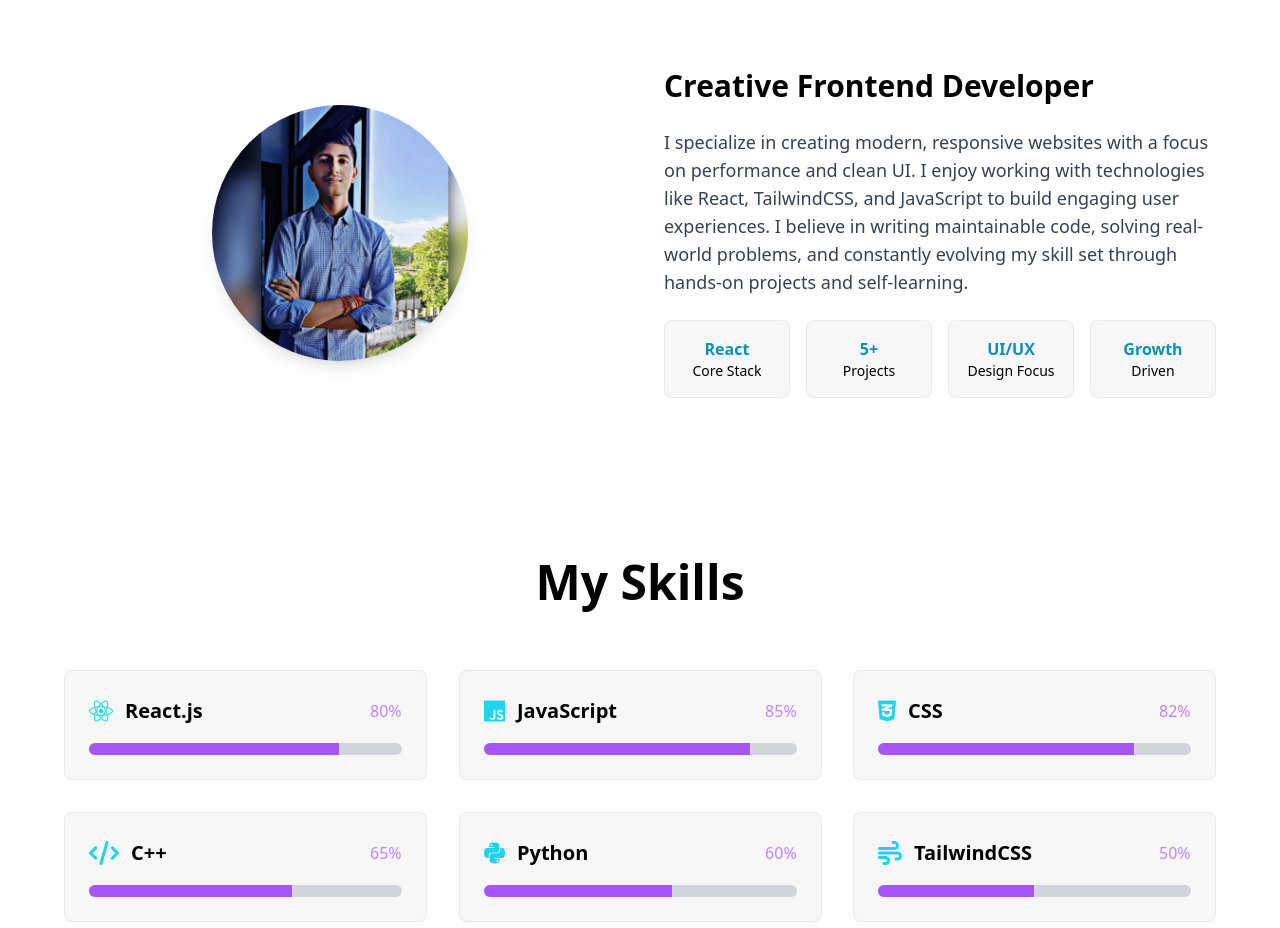
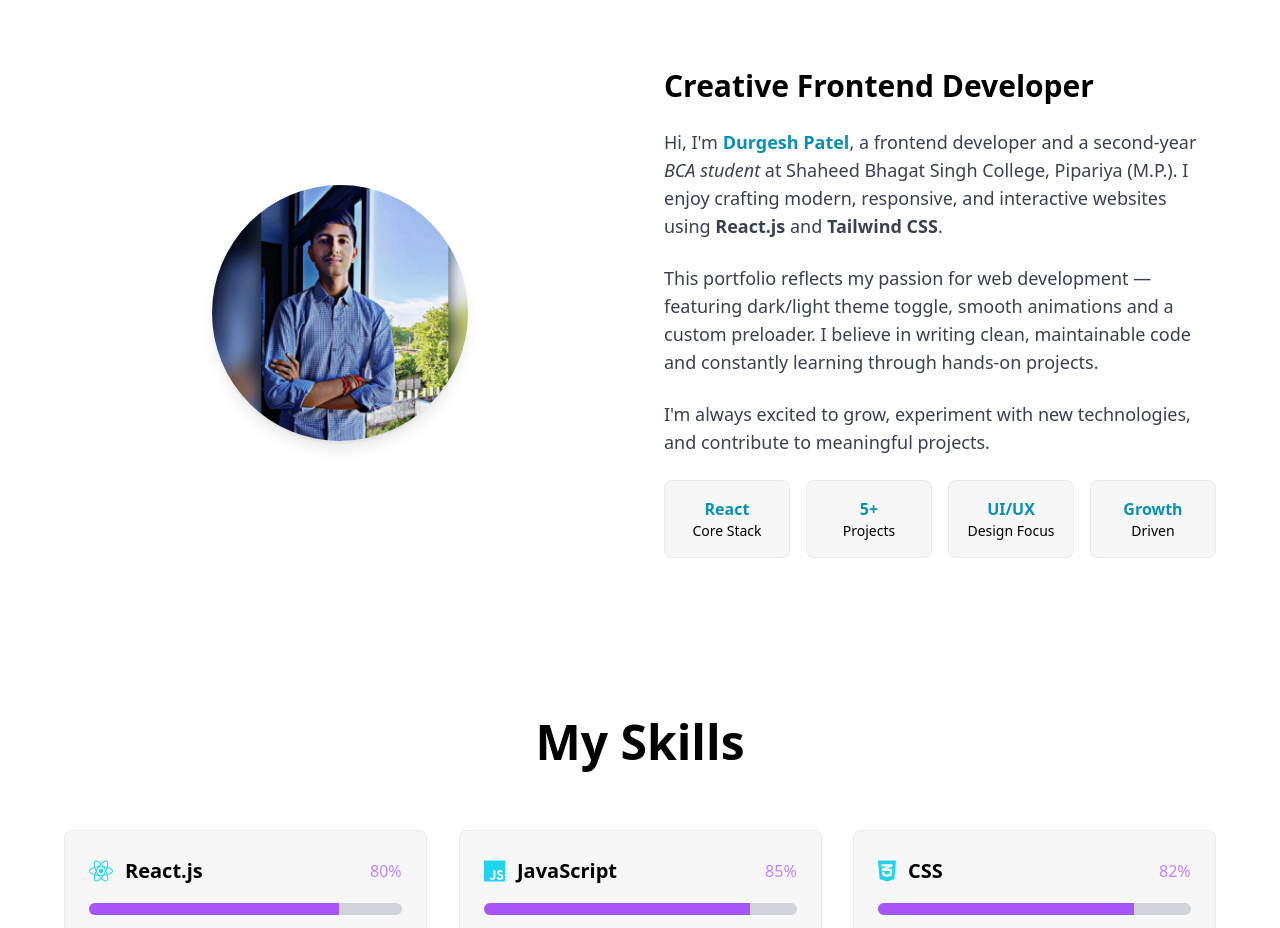
Before and after one commit to gurjardurgesh88/duurgesh-portfolio, a React (Vite) app: page / in a window 1280 px wide. Shown: the part 924-1852 px from the top of the page. Built offline with nearby package versions, Linux system fonts and the light colour scheme.

Commit message:
change preview,png and update abooutsection

```diff
--- a/src/components/AboutSection.jsx
+++ b/src/components/AboutSection.jsx
@@ -37,12 +37,28 @@
               Creative Frontend Developer
             </h3>
             <p className="text-gray-300 dark:text-gray-700 text-base sm:text-lg leading-relaxed">
-              I specialize in creating modern, responsive websites with a focus
-              on performance and clean UI. I enjoy working with technologies
-              like React, TailwindCSS, and JavaScript to build engaging user
-              experiences. I believe in writing maintainable code, solving
-              real-world problems, and constantly evolving my skill set through
-              hands-on projects and self-learning.
+              Hi, I'm{" "}
+              <span className="font-semibold text-cyan-400 dark:text-cyan-600">
+                Durgesh Patel
+              </span>
+              , a frontend developer and a second-year{" "}
+              <span className="italic">BCA student</span> at{" "}
+              <span className="font-medium">
+                Shaheed Bhagat Singh College, Pipariya (M.P.)
+              </span>
+              . I enjoy crafting modern, responsive, and interactive websites
+              using <span className="font-semibold">React.js</span> and{" "}
+              <span className="font-semibold">Tailwind CSS</span>.
+            </p>
+            <p className="text-gray-300 dark:text-gray-700 text-base sm:text-lg leading-relaxed">
+              This portfolio reflects my passion for web development — featuring
+              dark/light theme toggle, smooth animations and a custom preloader.
+              I believe in writing clean, maintainable code and constantly
+              learning through hands-on projects.
+            </p>
+            <p className="text-gray-300 dark:text-gray-700 text-base sm:text-lg leading-relaxed">
+              I'm always excited to grow, experiment with new technologies, and
+              contribute to meaningful projects.
             </p>
 
             <div className="grid grid-cols-2 sm:grid-cols-4 gap-4 text-center">
```
Also changed, not shown: public/preview.png.
